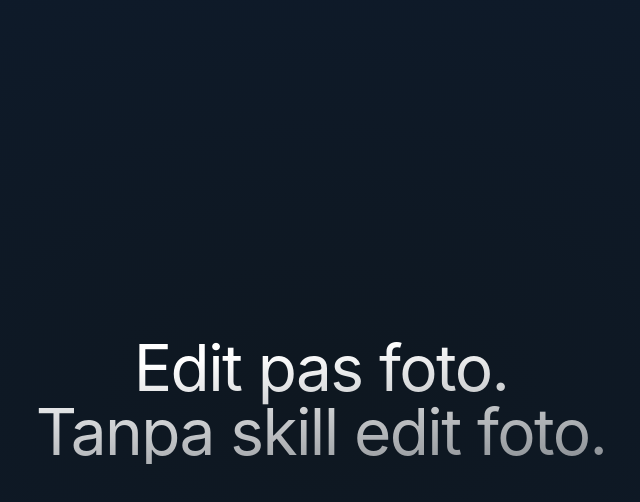
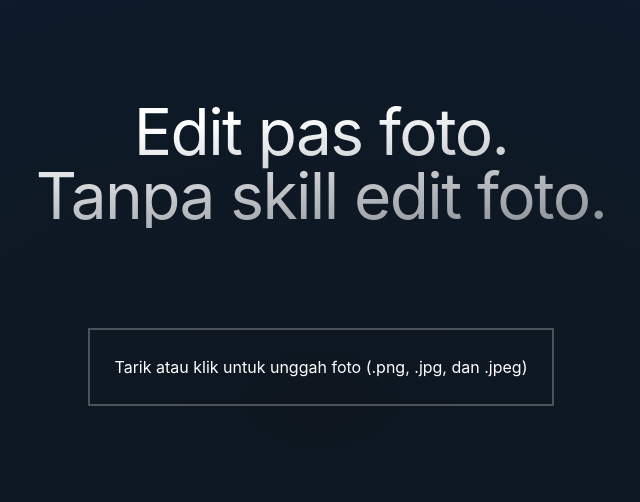
Before and after one commit to abielzulio/editpasfoto, a Next.js app: page / in a window 1280 px wide. Shown: the top 502 px of the page, without its empty margins (319-959 px from the left). Built offline with nearby package versions, Linux system fonts and the light colour scheme.

Commit message:
feat: init dropzone implementation

```diff
--- /dev/null
+++ b/components/Dropzone/Dropzone.tsx
@@ -0,0 +1,77 @@
+import { useCallback } from "react"
+import { useDropzone } from "react-dropzone"
+import { useState } from "react"
+
+interface Image {
+  id: number
+  src: string | undefined
+}
+
+const Dropzone = () => {
+  const [image, setImage] = useState<Image[]>([])
+
+  const onDropAccepted = useCallback((acceptedFiles: File[]) => {
+    acceptedFiles.map((file: File, index: number) => {
+      const reader: FileReader = new FileReader()
+      reader.onabort = () => console.log("Pembacaan foto dibatalkan")
+      reader.onerror = () => console.log("Pembacaan foto gagal")
+      reader.onload = () => {
+        setImage((prev) => [
+          ...prev,
+          { id: index, src: reader.result?.toString() },
+        ])
+      }
+      reader.readAsDataURL(file)
+      return file
+    })
+  }, [])
+
+  const {
+    acceptedFiles,
+    getRootProps,
+    getInputProps,
+    isDragAccept,
+    isDragReject,
+    isDragActive,
+  } = useDropzone({
+    accept: {
+      "image/*": [".jpg", ".jpeg", ".png"],
+    },
+    maxFiles: 1,
+    onDropAccepted: onDropAccepted,
+  })
+
+  return (
+    <section className="h-full my-[100px] mx-auto">
+      <aside
+        className={`border-opacity-25 border-[2px] p-[25px] text-white ${
+          isDragAccept ? "border-opacity-100" : ""
+        } ${
+          isDragReject
+            ? "border-red-900 border-opacity-100 !text-red-900 hover:!cursor-no-drop"
+            : "border-white"
+        }`}
+      >
+        {acceptedFiles.length > 0 ? (
+          <>{image.length > 0 && <img src={image[0].src} />}</>
+        ) : (
+          <div {...getRootProps({ className: "dropzone" })}>
+            <input
+              {...getInputProps()}
+              className={`${isDragReject ? "cursor-not-allowed" : ""}`}
+            />
+            {isDragAccept && <p>Foto dapat diunggah</p>}
+            {isDragReject && (
+              <p>Hanya mendukung jenis file .png, .jpg, dan .jpeg.</p>
+            )}
+            {!isDragActive && (
+              <p>Tarik atau klik untuk unggah foto (.png, .jpg, dan .jpeg)</p>
+            )}
+          </div>
+        )}
+      </aside>
+    </section>
+  )
+}
+
+export default Dropzone
--- /dev/null
+++ b/components/Dropzone/index.tsx
@@ -0,0 +1 @@
+export { default } from "./Dropzone"
--- a/package.json
+++ b/package.json
@@ -11,7 +11,8 @@
   "dependencies": {
     "next": "12.3.1",
     "react": "18.2.0",
-    "react-dom": "18.2.0"
+    "react-dom": "18.2.0",
+    "react-dropzone": "^14.2.3"
   },
   "devDependencies": {
     "@types/node": "18.11.0",
--- a/pages/index.tsx
+++ b/pages/index.tsx
@@ -1,3 +1,4 @@
+import Dropzone from "components/Dropzone"
 import type { NextPage } from "next"
 
 const Home: NextPage = () => {
@@ -6,6 +7,7 @@ const Home: NextPage = () => {
       <h1 className="text-[64px] text-transparent bg-white-linear-gradient bg-clip-text tracking-tight leading-[64px]">
         Edit pas foto. <br /> Tanpa skill edit foto.
       </h1>
+      <Dropzone />
     </section>
   )
 }
```
Also changed, not shown: 1 other file (tests, documents, lock files or other folders).
